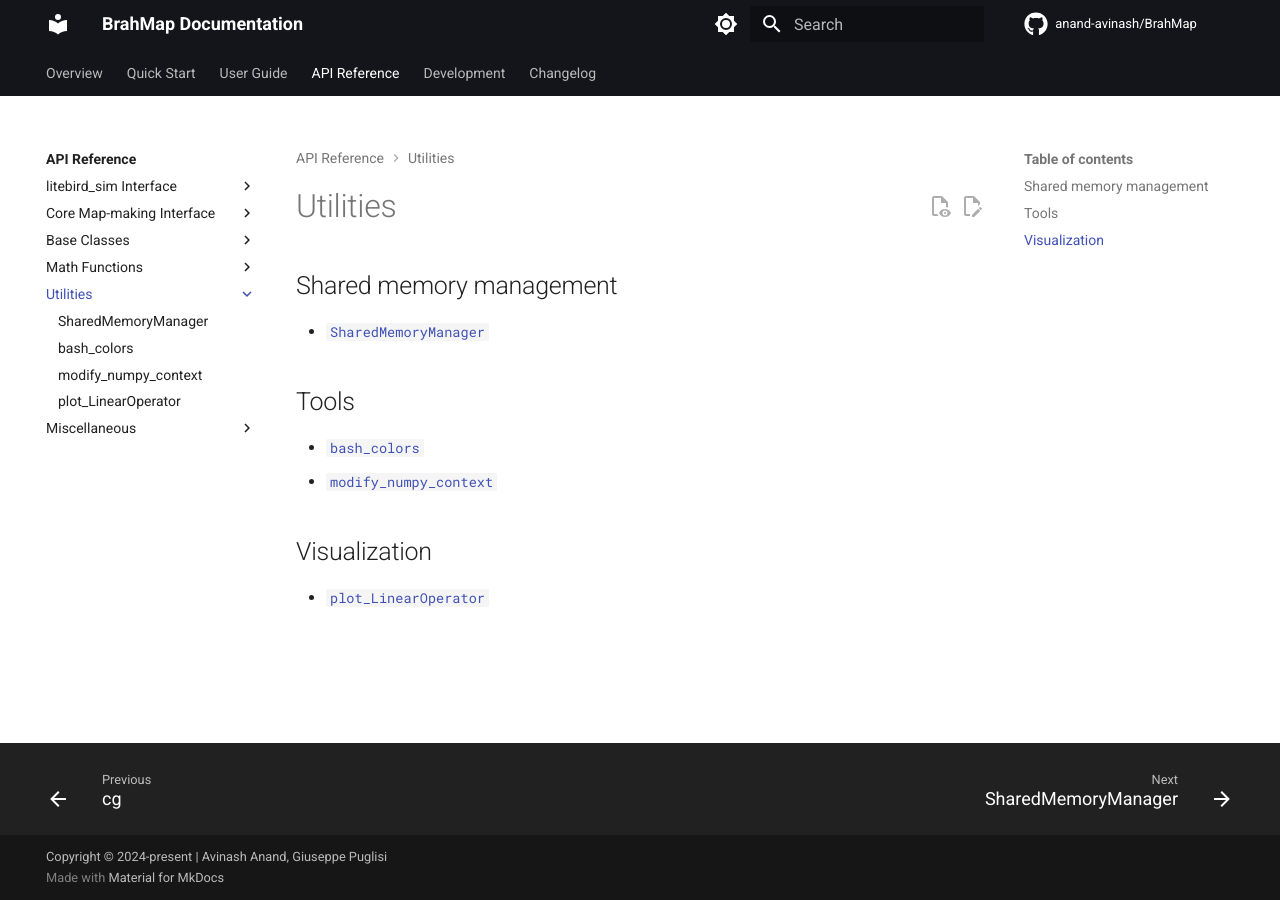
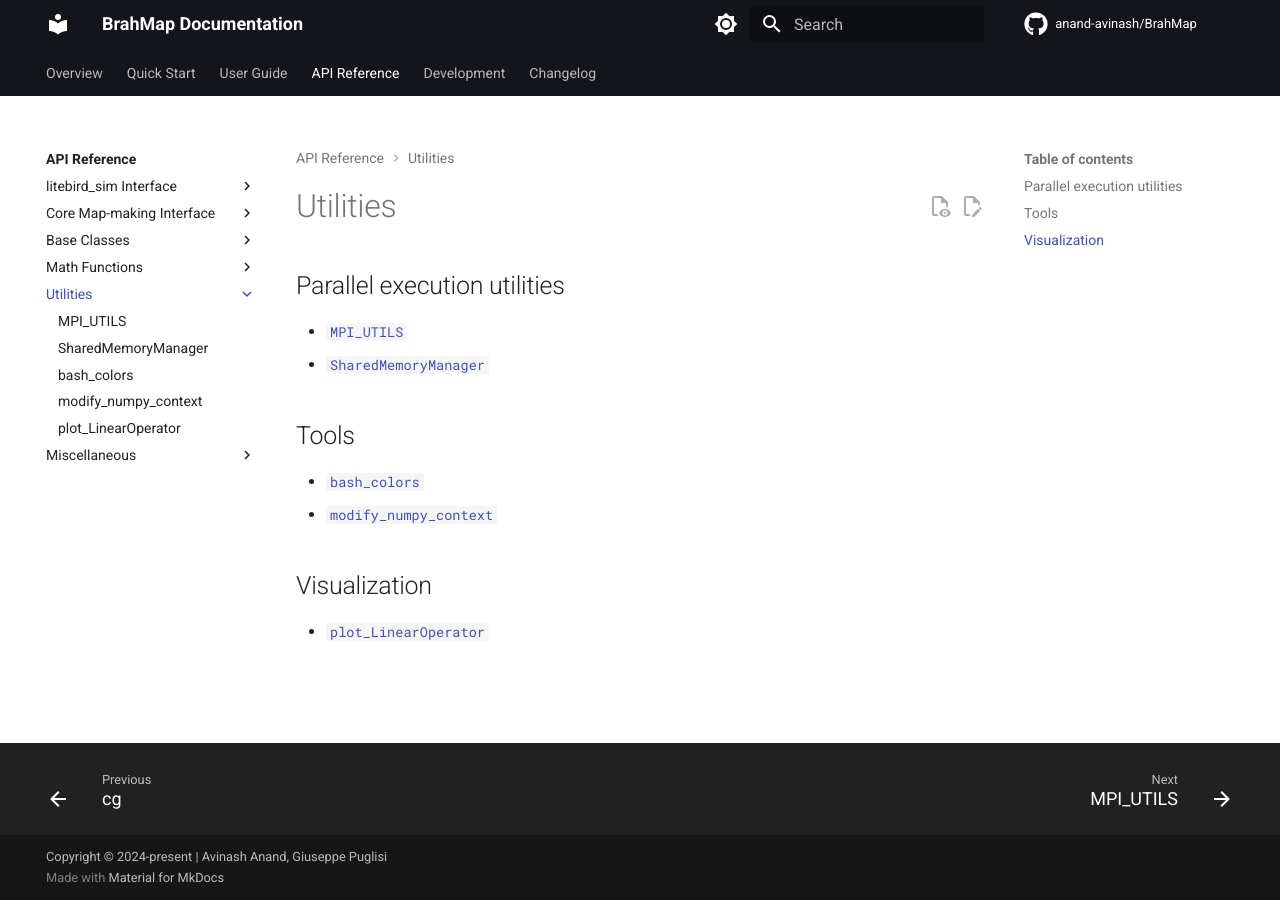
Before and after one commit to anand-avinash/BrahMap, an MkDocs documentation site: the page built from docs/api_reference/utilities/index.md, in a window 1280 px wide. Built offline with MkDocs 1.6.1 and Material for MkDocs 9.7.7, drawn with Linux system fonts in a browser that asks for light colours; comment, search, counter and statistics services are not loaded.

Commit message:
added the documentation for MPI_UTILS

```diff
--- a/docs/api_reference/utilities/index.md
+++ b/docs/api_reference/utilities/index.md
@@ -1,7 +1,8 @@
 # Utilities
 
-## Shared memory management
+## Parallel execution utilities
 
+- [`MPI_UTILS`](MPI_UTILS.md)
 - [`SharedMemoryManager`](SharedMemoryManager.md)
 
 ## Tools
--- a/mkdocs.yaml
+++ b/mkdocs.yaml
@@ -201,6 +201,7 @@ nav:
 
     - Utilities:
       - api_reference/utilities/index.md
+      - MPI_UTILS: api_reference/utilities/MPI_UTILS.md
       - SharedMemoryManager: api_reference/utilities/SharedMemoryManager.md
       - bash_colors: api_reference/utilities/bash_colors.md
       - modify_numpy_context: api_reference/utilities/modify_numpy_context.md
```
Also changed, not shown: docs/api_reference/utilities/MPI_UTILS.md (added, +9 -0 lines).
